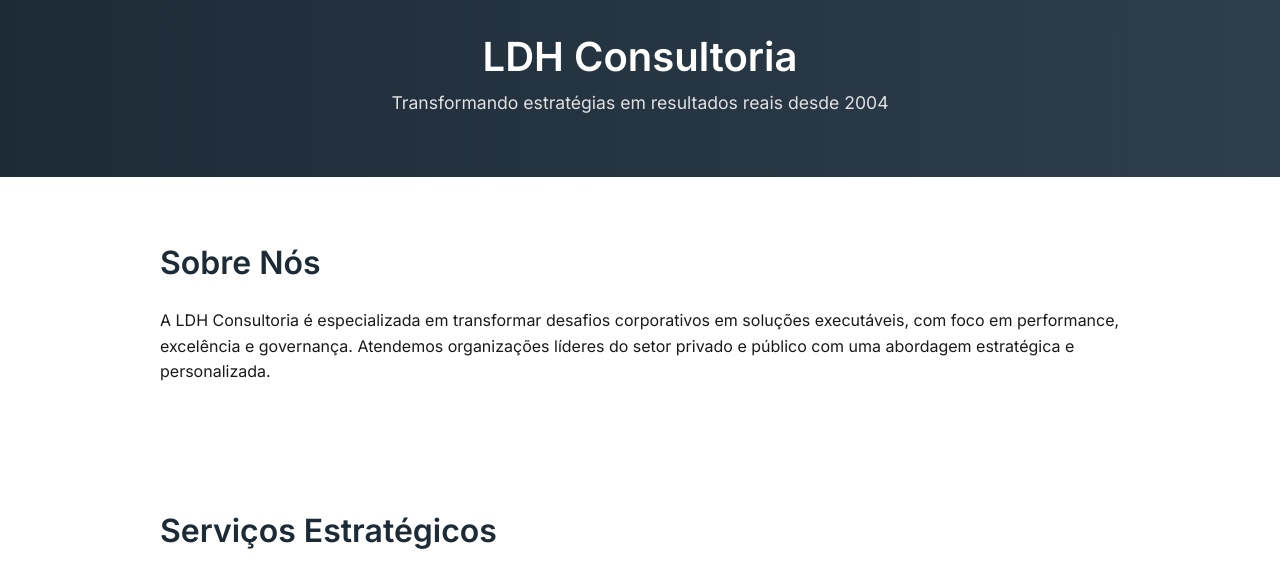
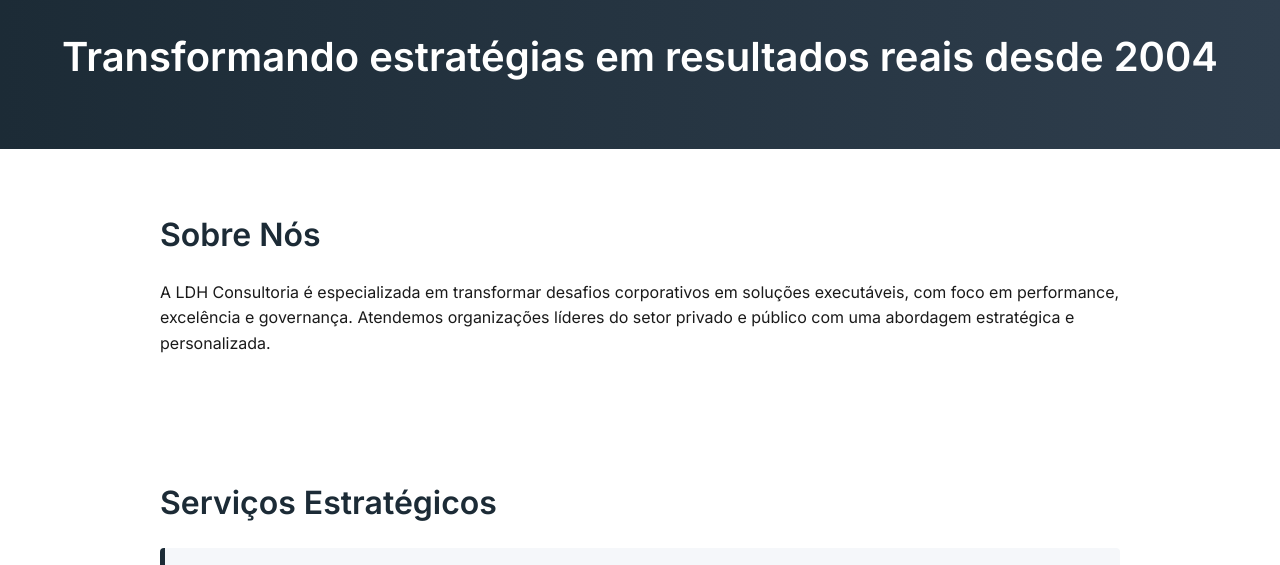
Before and after one commit to ed-haro/ldh-site, a plain HTML site: page index.html in a window 1280 px wide. Shown: the part 223-788 px from the top of the page. Drawn offline with Linux system fonts and the light colour scheme.

Commit message:
Update index.html

```diff
--- a/index.html
+++ b/index.html
@@ -75,8 +75,7 @@
 
   <header>
     <img src="logo_ldh.png" alt="LDH Consultoria" />
-    <h1>LDH Consultoria</h1>
-    <p>Transformando estratégias em resultados reais desde 2004</p>
+    <h1>Transformando estratégias em resultados reais desde 2004</h1>
   </header>
 
   <section>
```
